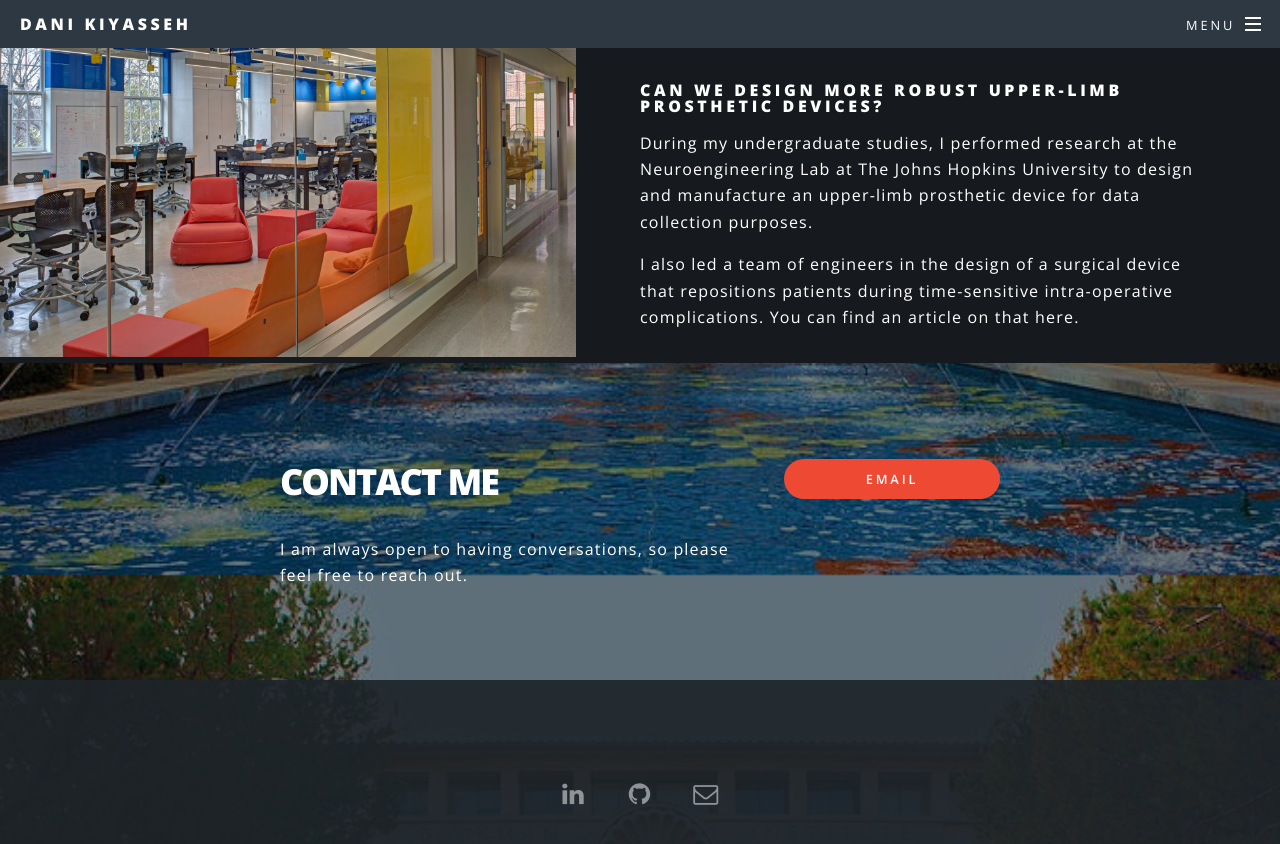
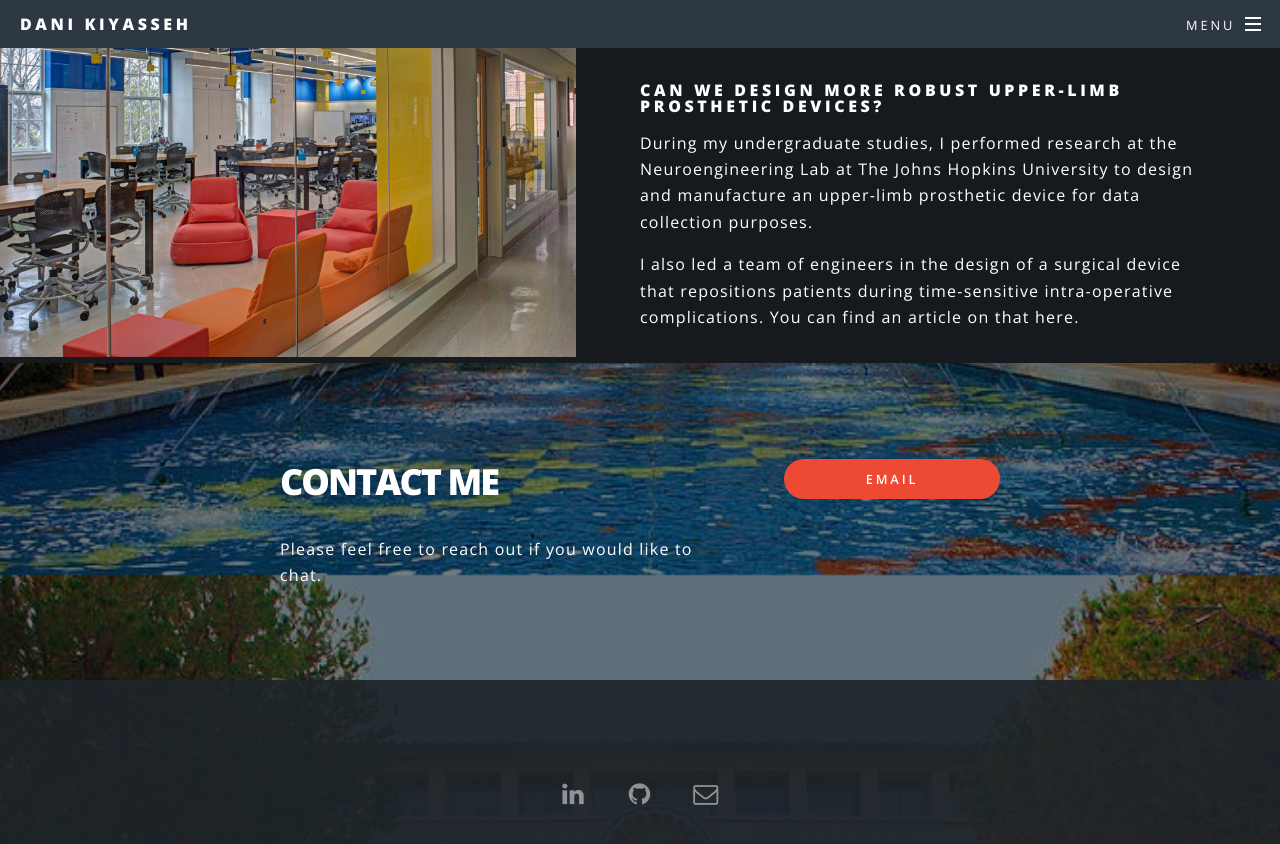
Before and after one commit to danikiyasseh/danikiyasseh.github.io, a Jekyll site: the page index.html, which Jekyll copies as it is, in a window 1280 px wide and 900 px high, scrolled down 3925 px. Shown: the top 844 px of the window. Built offline with Jekyll 4.4.1, drawn with Linux system fonts in a browser that asks for light colours; comment, search, counter and statistics services are not loaded.

Commit message:
Update index.html

```diff
--- a/index.html
+++ b/index.html
@@ -216,7 +216,7 @@
 						<div class="inner">
 							<header>
 								<h2>Contact me</h2>
-								<p>I am always open to having conversations, so please feel free to reach out.</p>
+								<p>Please feel free to reach out if you would like to chat.</p>
 							</header>
 							<ul class="actions vertical">
 								<li><a href="mailto:danikiy@hotmail.com" class="button fit special">Email</a></li>
```
